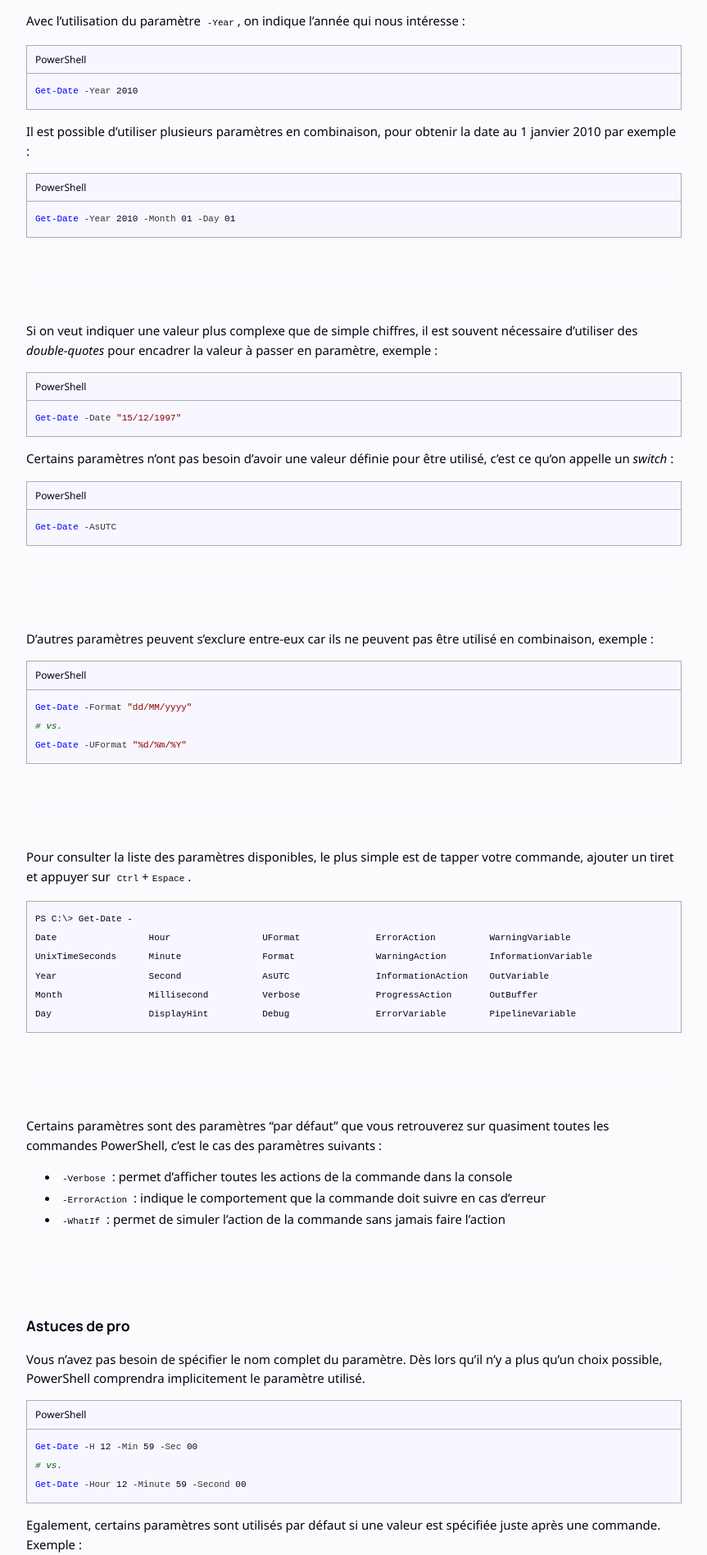
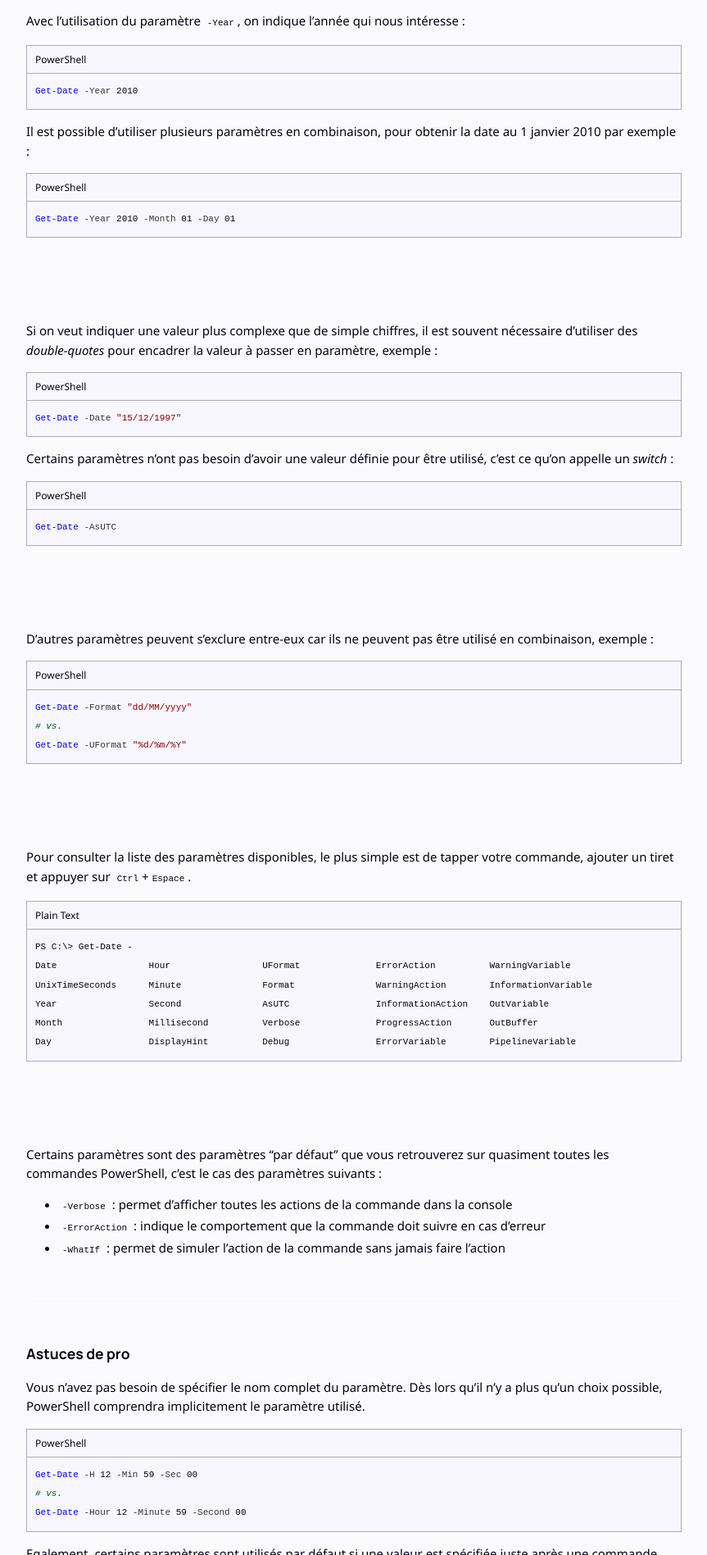
Before and after one commit to leobouard/leobouard.github.io, a Jekyll site: the page built from assets/files/PS101_Cours-formateur.md, in a window 1280 px wide. Shown: the part 4503-6400 px from the top of the page at 82% size, without its empty margins (208-1071 px from the left). Built offline with Jekyll 4.4.1, drawn with Linux system fonts in a browser that asks for light colours; nearby versions of some CDN libraries; some web fonts are replaced; our own code applies the rules of GitHub Pages for plain Markdown files.

Commit message:
Update code-and-blockquote.scss

```diff
--- a/_sass/code-and-blockquote.scss
+++ b/_sass/code-and-blockquote.scss
@@ -73,6 +73,10 @@ div.language-json::before {
     content: "JSON"
 }
 
+div.language-plaintext::before {
+    content: "Plain Text"
+}
+
 pre > code {
     white-space: pre;
 }
```
